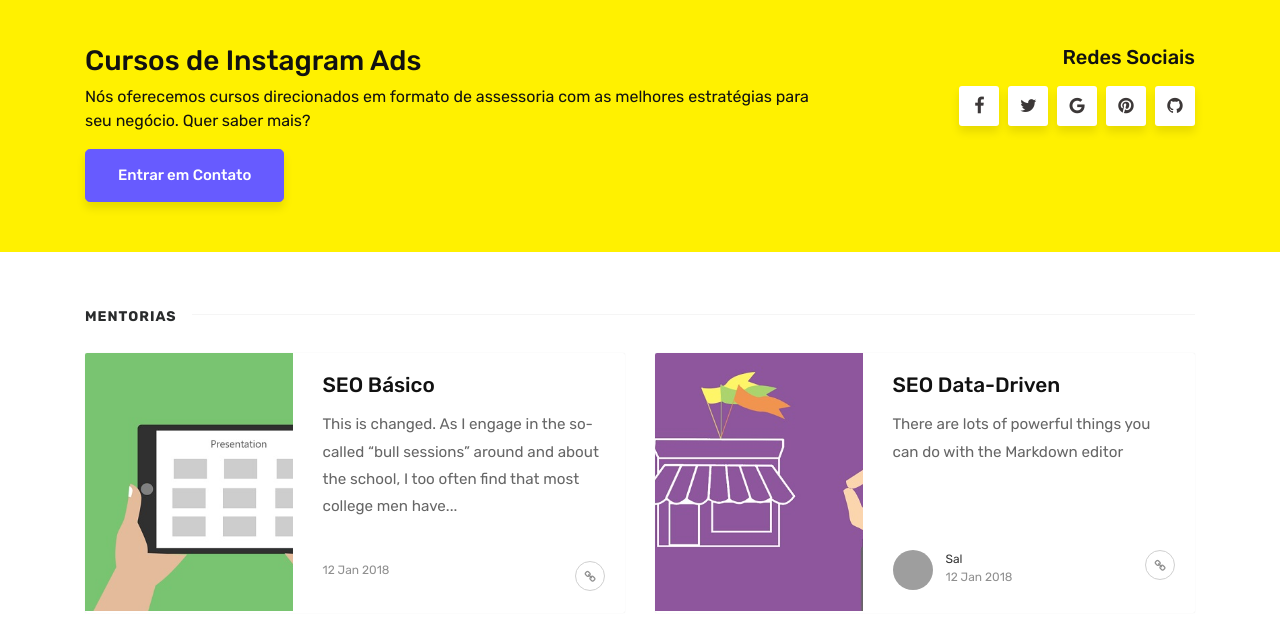
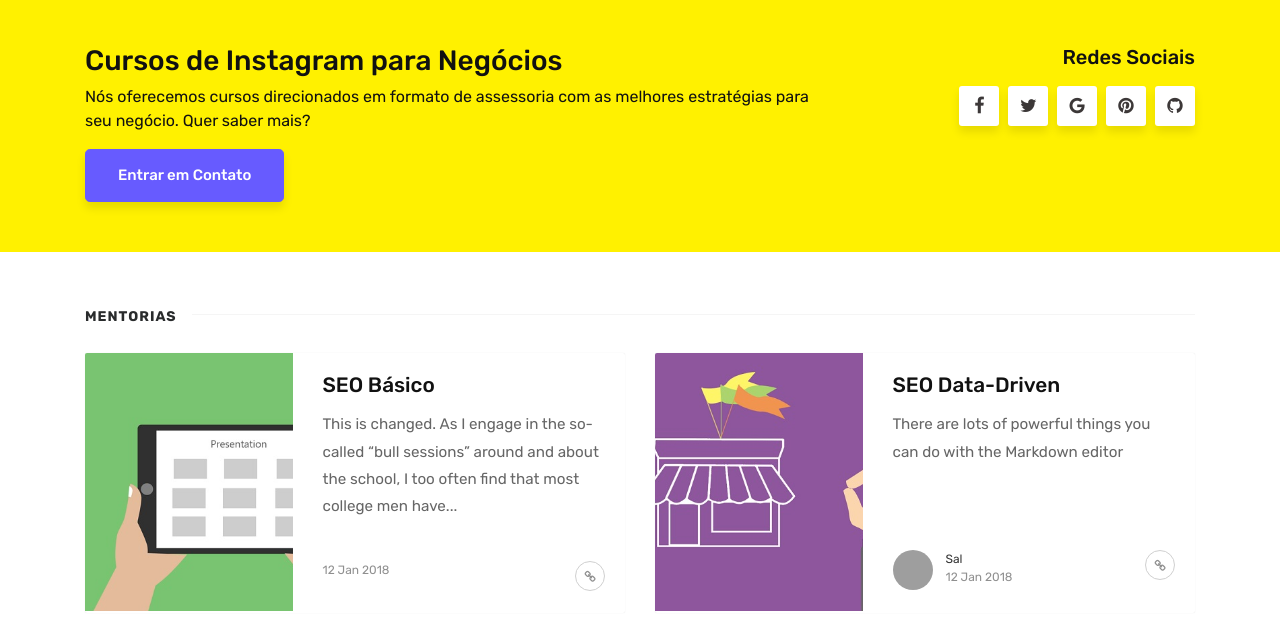
Before and after one commit to fabiolafaria/fabiolafaria.github.io, a Jekyll site: the page built from index.html, in a window 1280 px wide and 900 px high, scrolled down 537 px, cut to the strip 216-850 px from the top of the window. Built offline with Jekyll 4.4.1, drawn with Linux system fonts in a browser that asks for light colours; the list of posts is cut into pages by our own code; comment, search, counter and statistics services are not loaded; grey boxes are pictures that could not be loaded.

Commit message:
Updated 'index.html' via CloudCannon

```diff
--- a/index.html
+++ b/index.html
@@ -17,7 +17,7 @@ title: Fabiola Faria
         <div class="container">
             <div class="row justify-content-center">
                 <div class="col-md-8">
-                    <h3>Cursos de Instagram Ads</h3>
+                    <h3>Cursos de Instagram para Negócios</h3>
                     <p>Nós oferecemos cursos direcionados em formato de assessoria com as melhores estratégias para seu negócio. Quer saber mais?</p>
                     <a class="btn btn-primary btn-lg" href="https://api.whatsapp.com/send?phone=5511951149063&text=Oi%20vi%20seu%20perfil%20no%20Instagram%20e%20gostaria%20de%20saber%20mais%20sobre%20os%20cursos">Entrar em Contato</a>
                 </div>
```
